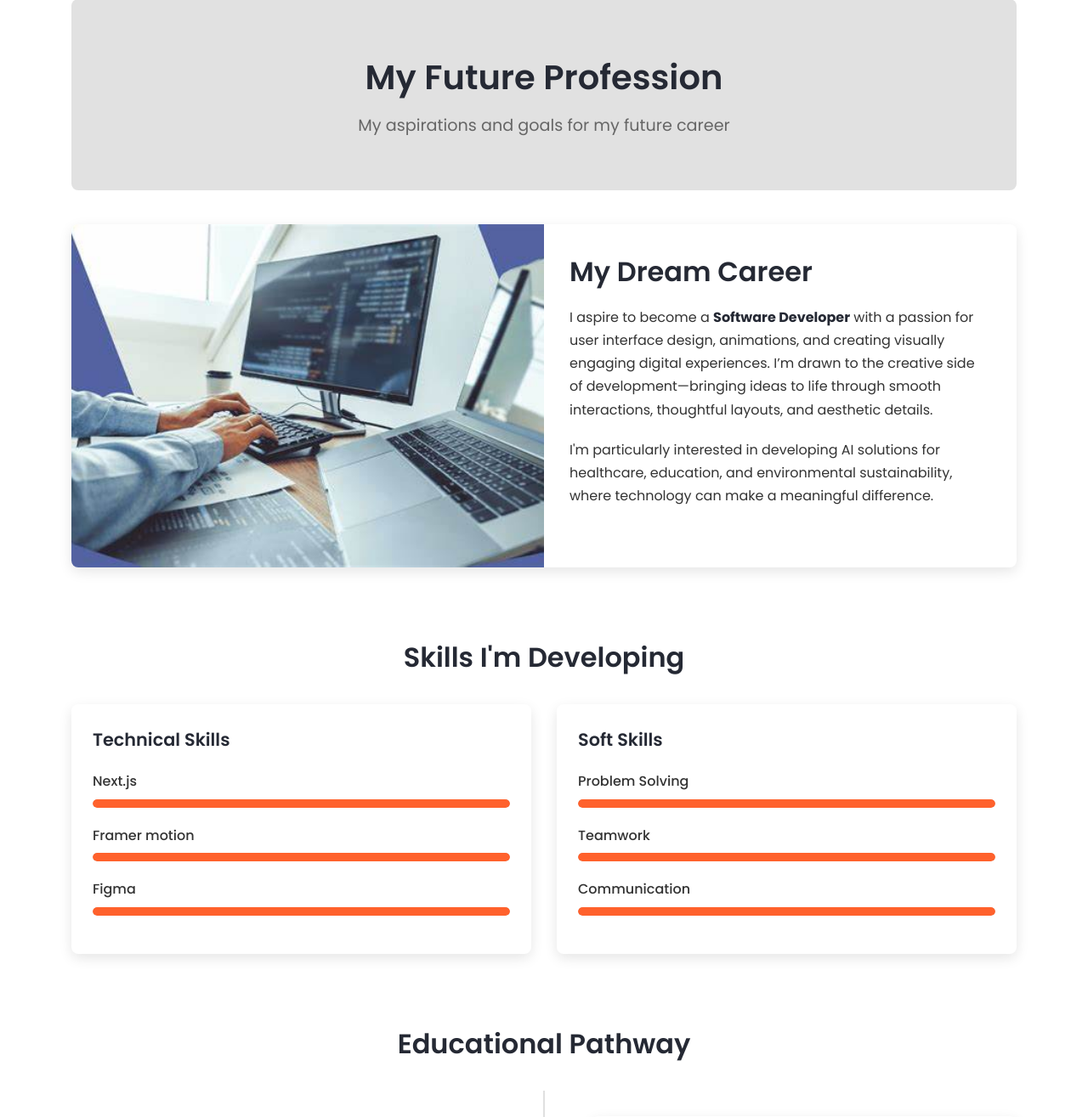
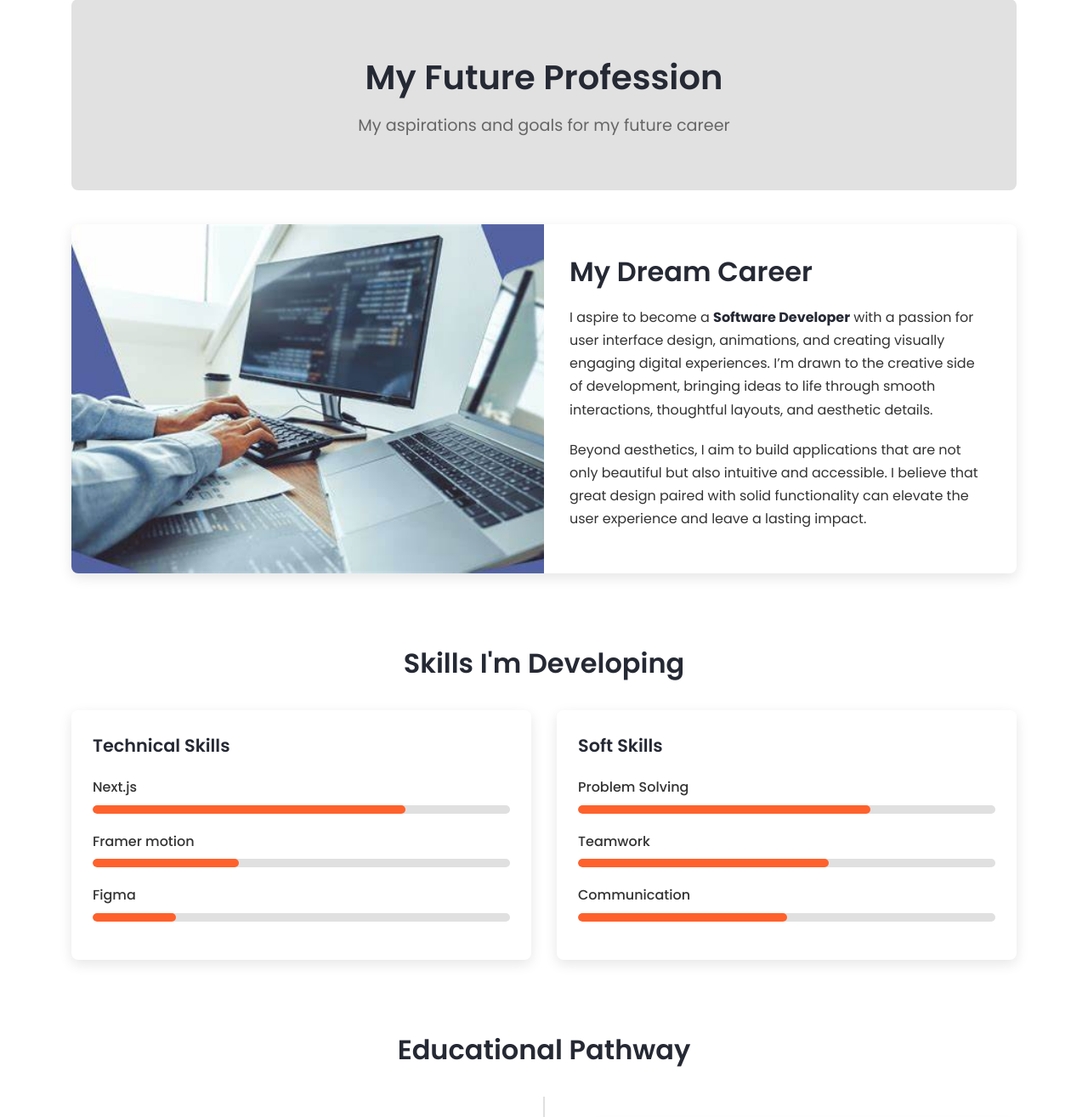
Before and after one commit to jaredV54/myportfolio, a Flask app: page /profession in a window 1280 px wide. Shown: the part 121-1436 px from the top of the page at 85% size. Run offline with Flask 3, Linux system fonts and the light colour scheme.

Commit message:
slight update

```diff
--- a/static/css/milestones.css
+++ b/static/css/milestones.css
@@ -163,6 +163,7 @@
     display: grid;
     grid-template-columns: repeat(auto-fill, minmax(250px, 1fr));
     gap: 30px;
+    align-items: center;
 }
 
 .learning-card {
--- a/templates/profession.html
+++ b/templates/profession.html
@@ -20,8 +20,8 @@
             </div>
             <div class="card-content">
                 <h2>My Dream Career</h2>
-                <p>I aspire to become a <strong>Software Developer</strong> with a passion for user interface design, animations, and creating visually engaging digital experiences. I’m drawn to the creative side of development—bringing ideas to life through smooth interactions, thoughtful layouts, and aesthetic details.</p>
-                <p>I'm particularly interested in developing AI solutions for healthcare, education, and environmental sustainability, where technology can make a meaningful difference.</p>
+                <p>I aspire to become a <strong>Software Developer</strong> with a passion for user interface design, animations, and creating visually engaging digital experiences. I’m drawn to the creative side of development, bringing ideas to life through smooth interactions, thoughtful layouts, and aesthetic details.</p>
+                <p>Beyond aesthetics, I aim to build applications that are not only beautiful but also intuitive and accessible. I believe that great design paired with solid functionality can elevate the user experience and leave a lasting impact.</p>
             </div>
         </div>
 
@@ -33,19 +33,19 @@
                     <div class="skill-item" data-progress="70">
                         <span class="skill-name">Next.js</span>
                         <div class="progress-bar">
-                            <div class="progress"></div>
+                            <div class="progress" style="width: 75%;"></div>
                         </div>
                     </div>
                     <div class="skill-item" data-progress="40">
                         <span class="skill-name">Framer motion</span>
                         <div class="progress-bar">
-                            <div class="progress"></div>
+                            <div class="progress" style="width: 35%;"></div>
                         </div>
                     </div>
                     <div class="skill-item" data-progress="35">
                         <span class="skill-name">Figma</span>
                         <div class="progress-bar">
-                            <div class="progress"></div>
+                            <div class="progress" style="width: 20%;"></div>
                         </div>
                     </div>
                 </div>
@@ -55,19 +55,19 @@
                     <div class="skill-item" data-progress="80">
                         <span class="skill-name">Problem Solving</span>
                         <div class="progress-bar">
-                            <div class="progress"></div>
+                            <div class="progress" style="width: 70%;"></div>
                         </div>
                     </div>
                     <div class="skill-item" data-progress="65">
                         <span class="skill-name">Teamwork</span>
                         <div class="progress-bar">
-                            <div class="progress"></div>
+                            <div class="progress" style="width: 60%;"></div>
                         </div>
                     </div>
                     <div class="skill-item" data-progress="50">
                         <span class="skill-name">Communication</span>
                         <div class="progress-bar">
-                            <div class="progress"></div>
+                            <div class="progress" style="width: 50%;"></div>
                         </div>
                     </div>
                 </div>
```
Also changed, not shown: templates/milestones.html (+10 -3 lines).
